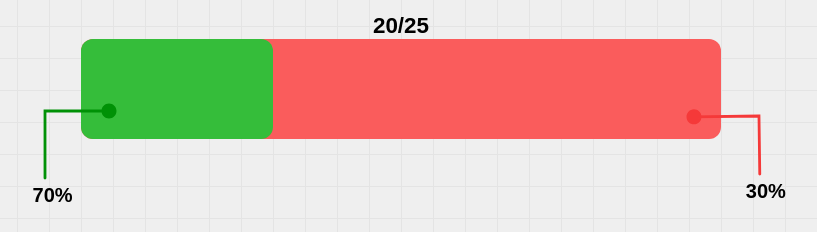
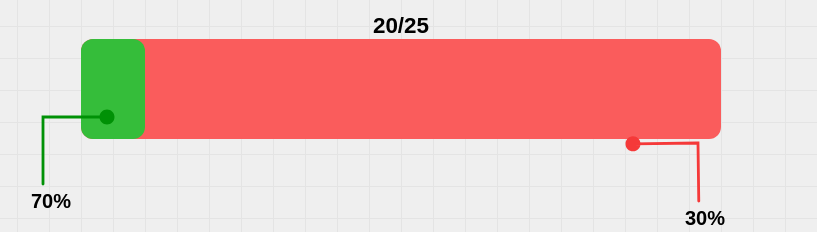
Before and after one commit to VK024tech/QuizApp, a plain HTML site: page index-03.html in a window 1280 px wide. Shown: the part 230-462 px from the top of the page, without its empty margins (239-1056 px from the left). Drawn offline with Linux system fonts and the light colour scheme.

Commit message:
updated result page

```diff
--- a/script4.js
+++ b/script4.js
@@ -37,7 +37,7 @@ incorrectPercent.innerText = wrongPercent+'%'
 
 
 const correctMeter = document.querySelector('.correct-answer')
-// correctMeter.style.maxWidth = rightPercent+'%'
+correctMeter.style.maxWidth = rightPercent+'%'
 
 
 
--- a/style.css
+++ b/style.css
@@ -352,16 +352,18 @@ body{
 
 .correct-answer{
     background-color: #35BD3A;
-    max-width: 30%;
+    max-width: 10%;
     max-height: 100px;
     border-radius: 12px;
     position: relative;
+    /* transition: 1000ms all ease-in-out; */
 }
 
 .incorrect{
-    position: relative;
-    left: 315%;
-    top: 70px;
+    position: fixed;
+
+    right: 340px;
+    bottom: 340px;
     max-width: 100px;
 
 }
@@ -369,15 +371,17 @@ body{
 .incorrect-percent{
     font-size: 20px;
     font-weight: 600;
-    text-align: right;
+    position: relative;
+    left: 60px;
+    /* text-align: right; */
     margin: 0;
 
 }
 
 .correct{
     position: relative;
-    right: 20%;
-    bottom: 30px;
+    right: 40px;
+    top: 70px;
     max-width: 100px;
 
 }
```
